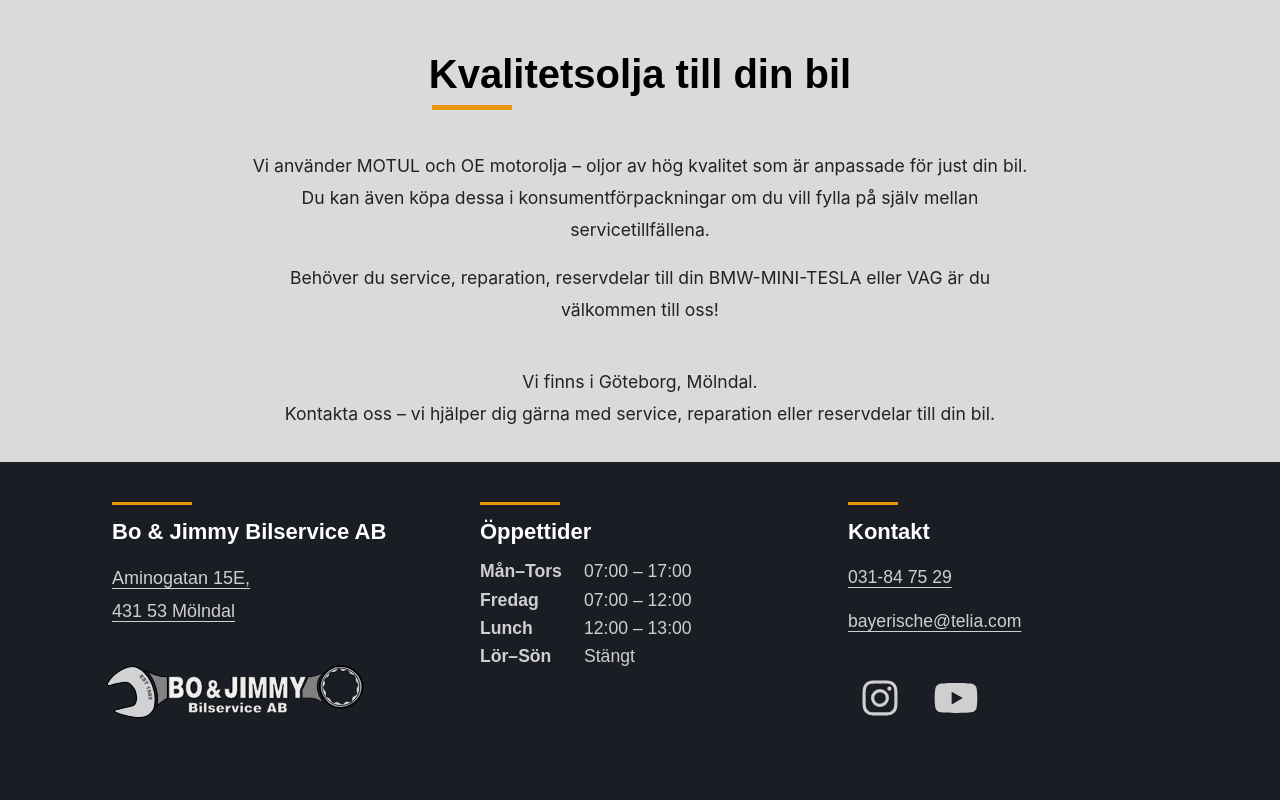
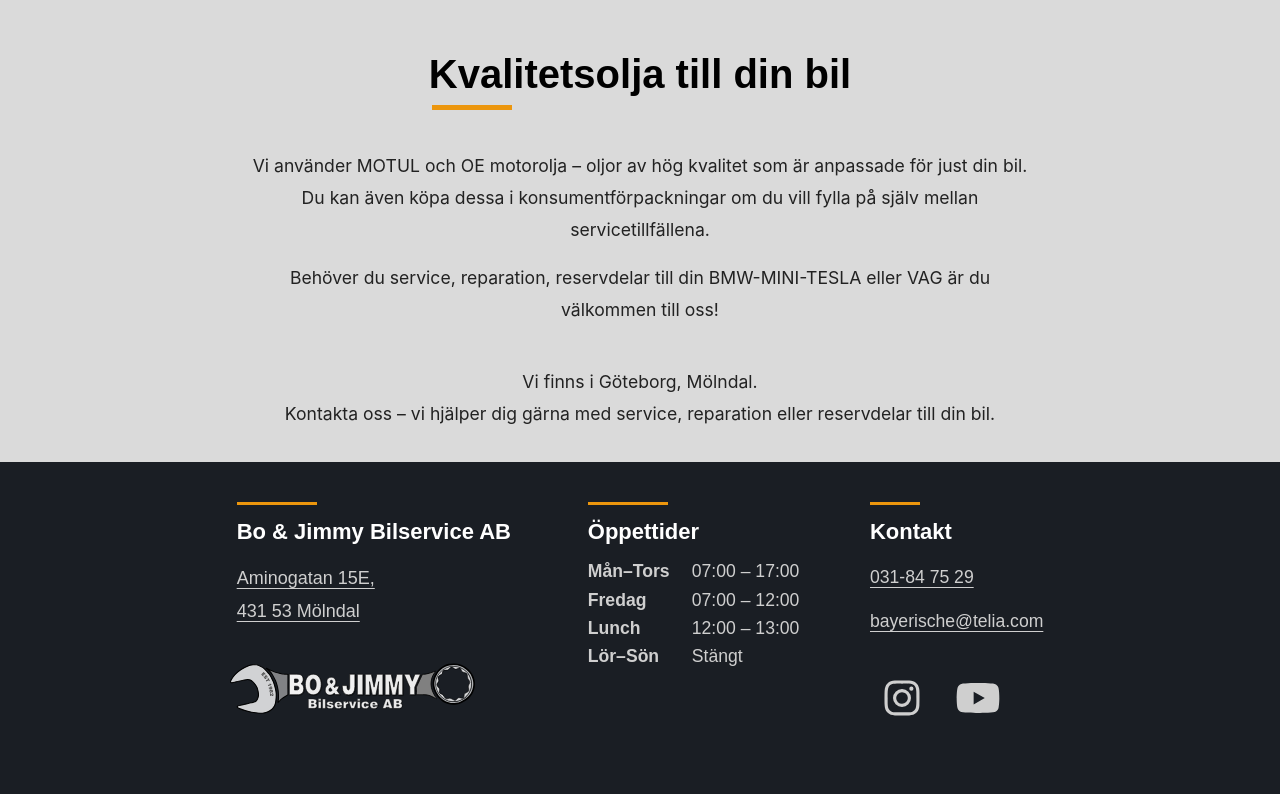
Before and after one commit to banici/next-bjbil, a Next.js app: page / in a window 1280 px wide. Shown: the part 4807-5607 px from the top of the page. Built offline with nearby package versions, Linux system fonts and the light colour scheme.

Commit message:
footer adjusted

```diff
--- a/app/components/Footer/footer.css
+++ b/app/components/Footer/footer.css
@@ -225,19 +225,22 @@
     margin-left: -1.4rem;
   }
 
+  /* Kolumnerna storleksätts efter innehållet så att gruppen blir visuellt centrerad. */
   .footer-wrapper {
-    display: grid;
-    grid-template-columns: repeat(3, minmax(0, 1fr));
-    gap: 2rem 3rem;
-    align-items: start;
+    display: flex;
+    flex-wrap: wrap;
+    justify-content: center;
+    align-items: flex-start;
+    column-gap: clamp(2.5rem, 6vw, 6rem);
+    row-gap: 2rem;
     width: 100%;
-    max-width: 60rem;
     flex: 0 0 auto;
-    margin: 0 auto;
     order: 0;
   }
 
   .footer-wrapper > section {
+    /* Aldrig krympa boxarna – då bryts öppettiderna sönder. */
+    flex: 0 0 auto;
     min-width: 0;
     overflow-wrap: anywhere;
   }
@@ -258,16 +261,12 @@
 
   .hours-list-item dt {
     flex: 0 0 5.5rem;
+    white-space: nowrap;
   }
 
   .hours-list-item dd {
     text-align: left;
-  }
-}
-
-@media (min-width: 75rem) {
-  .footer-wrapper {
-    max-width: 66rem;
+    white-space: nowrap;
   }
 }
 
```
